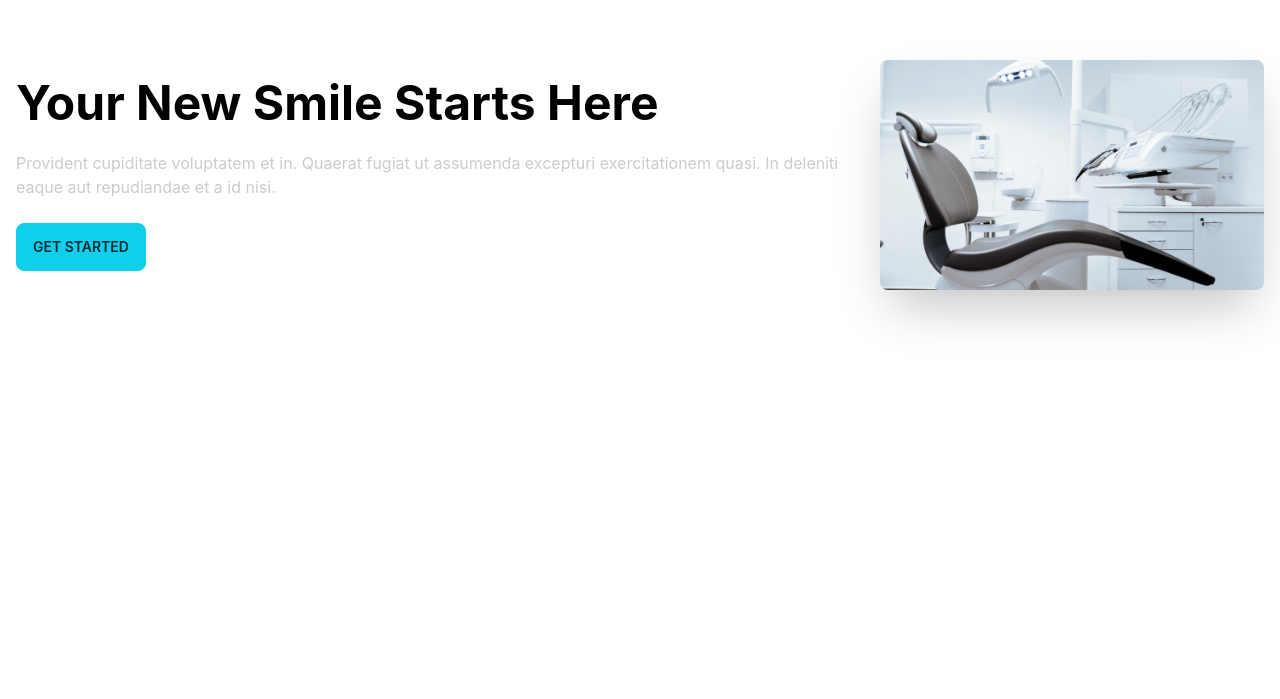
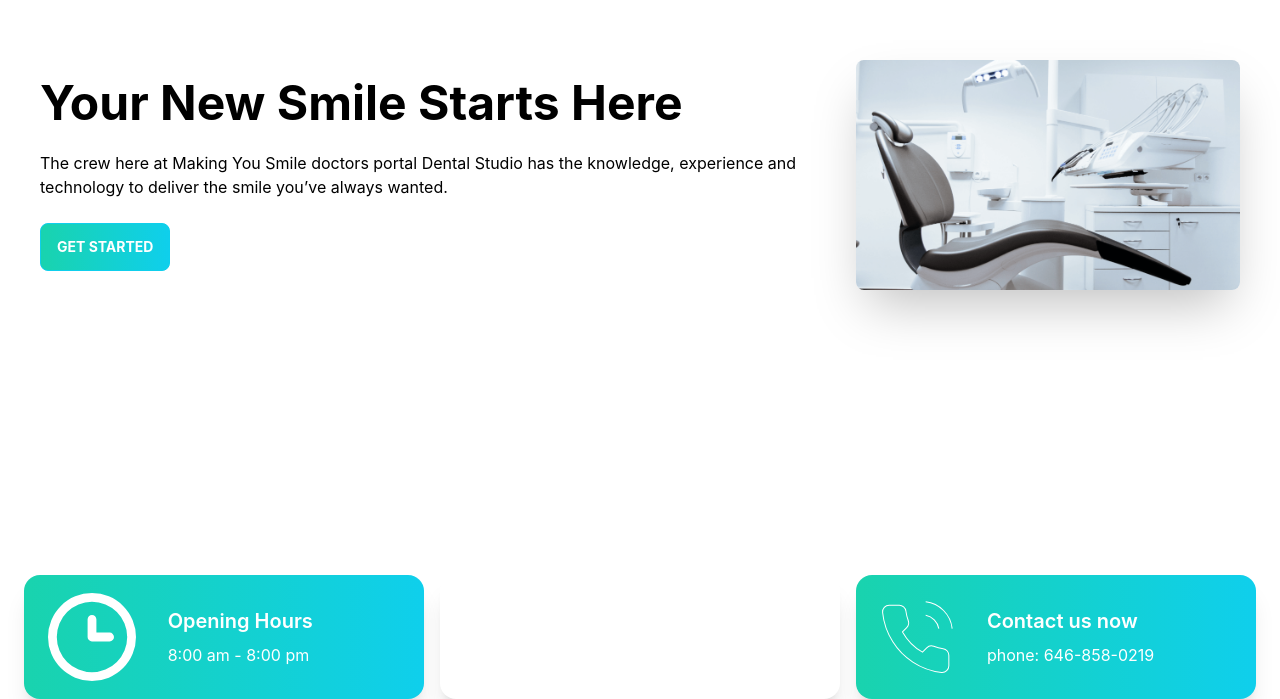
Before and after one commit to ibrahimsarder96/doctors-portal-client, a React (Create React App) app: page / in a window 1280 px wide. Shown: the part 289-988 px from the top of the page. Before the commit the page ends 864 px from the top, so only its background shows below. Built offline with nearby package versions, Linux system fonts and the light colour scheme.

Commit message:
added info part

```diff
--- a/src/Pages/Home/Banner.js
+++ b/src/Pages/Home/Banner.js
@@ -1,15 +1,16 @@
 import React from 'react';
-import chair from '../../assets/images/chair.png'
+import chair from '../../assets/images/chair.png';
+
 
 const Banner = () => {
   return (
-    <div class="hero min-h-screen ">
+    <div class="hero min-h-screen px-6">
   <div class="hero-content flex-col lg:flex-row-reverse">
     <img src={chair} class="max-w-sm rounded-lg shadow-2xl" />
     <div>
       <h1 class="text-5xl font-bold text-black">Your New Smile Starts Here</h1>
-      <p class="py-6">Provident cupiditate voluptatem et in. Quaerat fugiat ut assumenda excepturi exercitationem quasi. In deleniti eaque aut repudiandae et a id nisi.</p>
-      <button class="btn btn-primary">Get Started</button>
+      <p class="py-6 text-black">The crew here at Making You Smile doctors portal Dental Studio has the knowledge, experience and technology to deliver the smile you’ve always wanted.</p>
+      <button class="btn btn-primary text-white font-bold bg-gradient-to-r from-secondary to-primary">Get Started</button>
     </div>
   </div>
 </div>
--- /dev/null
+++ b/src/Pages/Home/CardInfo.js
@@ -0,0 +1,17 @@
+import React from 'react';
+
+const CardInfo = ({img, cardTitle, bgClass, info}) => {
+  return (
+    <div class={`card lg:card-side bg-base-100 shadow-xl ${bgClass}`}>
+    <figure  className='pl-6'>
+      <img src={img} alt="Album"/>
+      </figure>
+    <div class="card-body text-white">
+      <h2 class="card-title">{cardTitle}</h2>
+      <p>{info}</p>
+    </div>
+  </div>
+  );
+};
+
+export default CardInfo;
--- a/src/Pages/Home/Home.js
+++ b/src/Pages/Home/Home.js
@@ -1,10 +1,12 @@
 import React from 'react';
 import Banner from './Banner';
+import Info from './Info';
 
 const Home = () => {
   return (
     <div>
       <Banner></Banner>
+      <Info></Info>
     </div>
   );
 };
--- /dev/null
+++ b/src/Pages/Home/Info.js
@@ -0,0 +1,17 @@
+import React from 'react';
+import clock from '../../assets/icons/clock.svg';
+import marker from '../../assets/icons/marker.svg';
+import phone from '../../assets/icons/phone.svg';
+import CardInfo from './CardInfo';
+
+const Info = () => {
+  return (
+    <div className='grid grid-cols-1 gap-4 lg:grid-cols-3 px-6'>
+      <CardInfo cardTitle="Opening Hours" bgClass="bg-gradient-to-r from-secondary to-primary" info="8:00 am - 8:00 pm" img={clock}></CardInfo>
+      <CardInfo cardTitle="Visit our location" bgClass="bg-accent" info="New York,NY,100016,U.S.A" img={marker}></CardInfo>
+      <CardInfo cardTitle="Contact us now" bgClass="bg-gradient-to-r from-secondary to-primary" info="phone: 646-858-0219" img={phone}></CardInfo>
+    </div>
+  );
+};
+
+export default Info;
--- a/tailwind.config.js
+++ b/tailwind.config.js
@@ -14,7 +14,6 @@ module.exports = {
 
 "accent": "#3A4256",
 
-// "base": "#000000"
 
         },
       },
```
